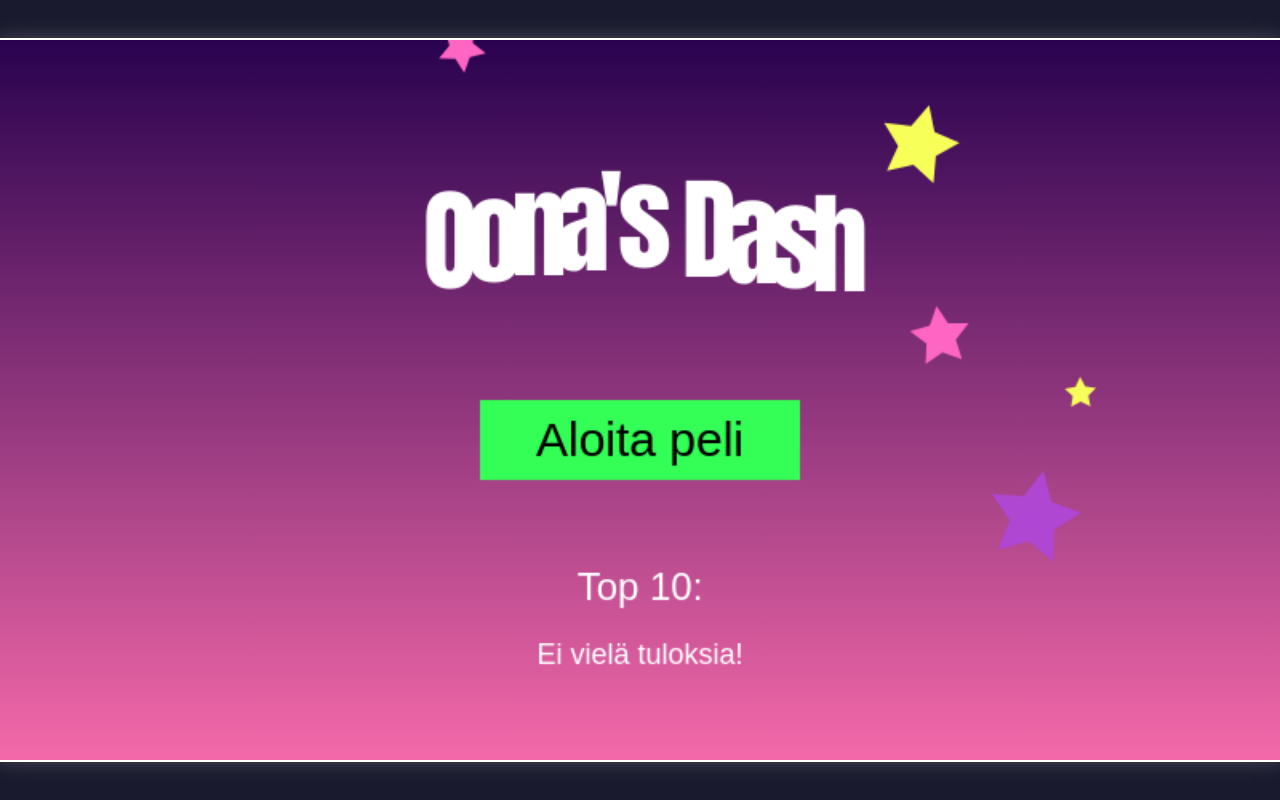
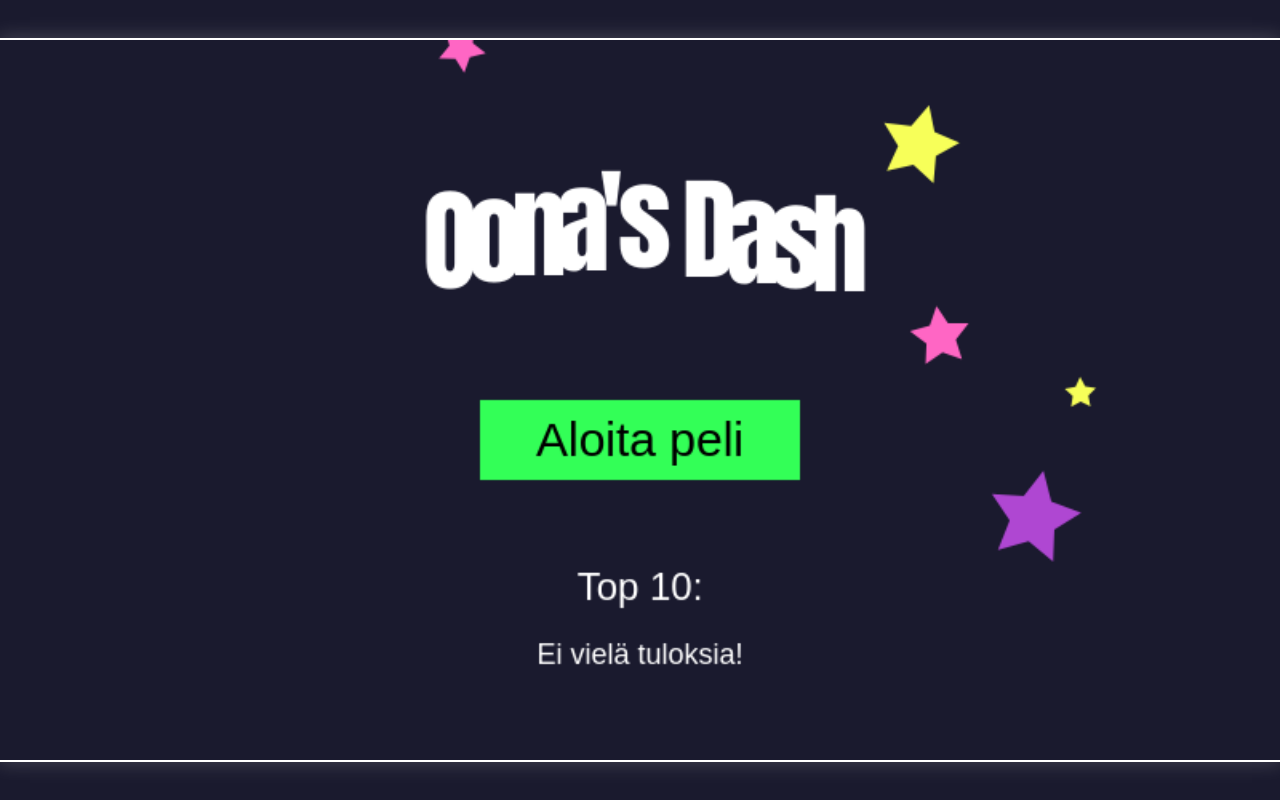
Before and after one commit to Mikkogeokalevi/Oona, a plain HTML site: page index.html in a window 1280 px wide. Drawn offline with Linux system fonts and the light colour scheme.

Commit message:
Update style.css

```diff
--- a/style.css
+++ b/style.css
@@ -17,14 +17,12 @@ body {
 
 /* Muotoillaan itse pelialue */
 #gameCanvas {
-    /* MUUTETTU: Uusi K-pop-henkinen liukuvärjätty tausta */
-    background: linear-gradient(180deg, #29024f 0%, #f469a9 100%);
+    /* MUUTETTU: Poistettu kiinteä background-määritys. */
+    background-color: #1a1a2e; /* Yksinkertainen varaväri */
     border: 2px solid #ffffff;
-    box-shadow: 0 0 20px rgba(255, 255, 255, 0.2); /* Hienovarainen hehku */
+    box-shadow: 0 0 20px rgba(255, 255, 255, 0.2);
 
-    /* Asetetaan vaakasuuntainen kuvasuhde (16:9) */
     aspect-ratio: 16 / 9;
-    /* Varmistetaan, ettei canvas ylitä näytön kokoa */
     max-width: 100%;
     max-height: 100%;
 }
```
